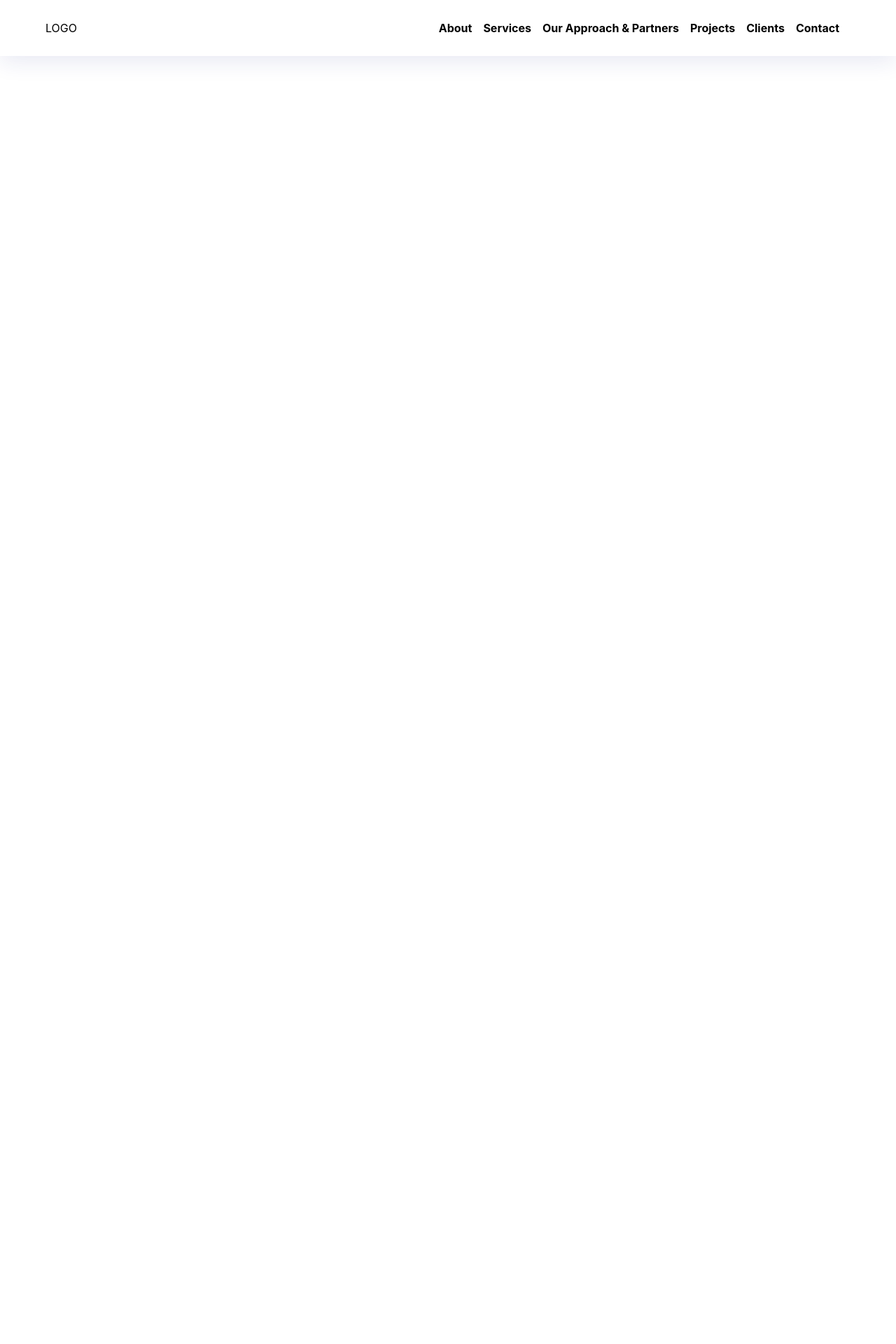
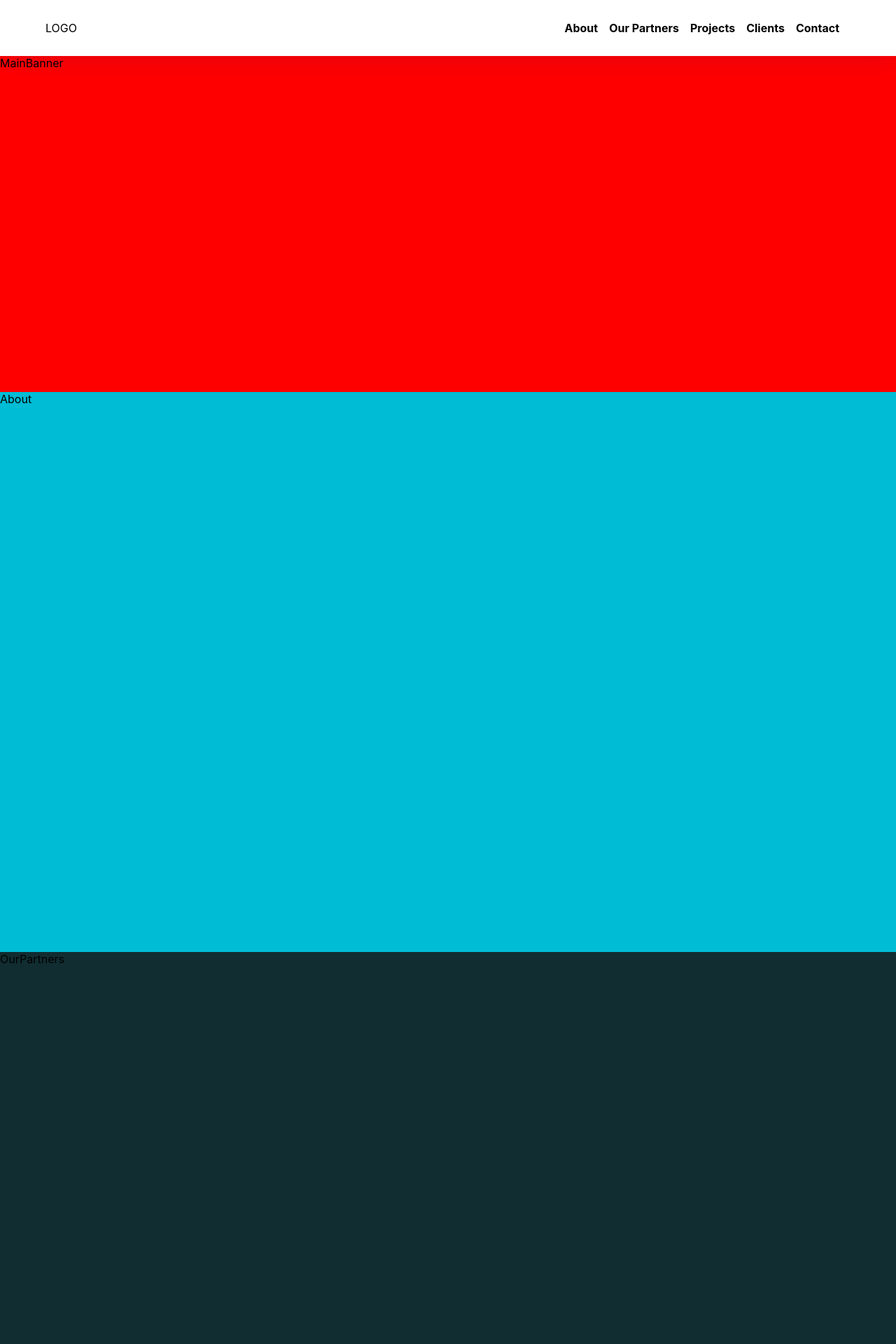
Before and after one commit to mernwizard/pentron, a React (Create React App) app: page / in a window 1280 px wide. Shown: the top 1920 px of the page at 70% size. Before the commit the page ends 800 px from the top, so only its background shows below. Built offline with nearby package versions, Linux system fonts and the light colour scheme.

Commit message:
basic layout fixed

```diff
--- a/src/App.js
+++ b/src/App.js
@@ -1,11 +1,23 @@
 import "./App.css";
 import Header from "./components/Header";
+import MainBanner from "./components/MainBanner";
 import "./styles/_app.scss";
+import About from "./components/About";
+import Clients from "./components/Clients";
+import OurPartners from "./components/OurPartners";
+import Contact from "./components/Contact";
+import Projects from "./components/Projects";
 
 function App() {
   return (
     <div className="App">
       <Header />
+      <MainBanner />
+      <About />
+      <OurPartners />
+      <Clients />
+      <Projects />
+      <Contact />
     </div>
   );
 }
--- /dev/null
+++ b/src/components/About.jsx
@@ -0,0 +1,11 @@
+import React from "react";
+
+const About = () => {
+  return (
+    <div className="about" id="about">
+      About
+    </div>
+  );
+};
+
+export default About;
--- /dev/null
+++ b/src/components/Clients.jsx
@@ -0,0 +1,11 @@
+import React from "react";
+
+const Clients = () => {
+  return (
+    <div className="clients" id="clients">
+      Clients
+    </div>
+  );
+};
+
+export default Clients;
--- /dev/null
+++ b/src/components/Contact.jsx
@@ -0,0 +1,11 @@
+import React from "react";
+
+const Contact = () => {
+  return (
+    <div className="contact" id="contact">
+      Contact
+    </div>
+  );
+};
+
+export default Contact;
--- a/src/components/Header.jsx
+++ b/src/components/Header.jsx
@@ -10,19 +10,16 @@ const Header = () => {
             <a href="#about">About</a>
           </li>
           <li>
-            <a href="#about">Services</a>
+            <a href="#ourPartners">Our Partners</a>
           </li>
           <li>
-            <a href="#about">Our Approach & Partners</a>
+            <a href="#projects">Projects</a>
           </li>
           <li>
-            <a href="#about">Projects</a>
+            <a href="#clients">Clients</a>
           </li>
           <li>
-            <a href="#about">Clients</a>
-          </li>
-          <li>
-            <a href="#about">Contact</a>
+            <a href="#contact">Contact</a>
           </li>
         </ul>
       </div>
--- /dev/null
+++ b/src/components/MainBanner.jsx
@@ -0,0 +1,7 @@
+import React from "react";
+
+const MainBanner = () => {
+  return <div className="mainBanner">MainBanner</div>;
+};
+
+export default MainBanner;
--- /dev/null
+++ b/src/components/OurPartners.jsx
@@ -0,0 +1,11 @@
+import React from "react";
+
+const OurPartners = () => {
+  return (
+    <div className="ourPartners" id="ourPartners">
+      OurPartners
+    </div>
+  );
+};
+
+export default OurPartners;
--- /dev/null
+++ b/src/components/Projects.jsx
@@ -0,0 +1,11 @@
+import React from "react";
+
+const Projects = () => {
+  return (
+    <div className="projects" id="projects">
+      Projects
+    </div>
+  );
+};
+
+export default Projects;
--- a/src/styles/_layout.scss
+++ b/src/styles/_layout.scss
@@ -30,3 +30,39 @@
     }
   }
 }
+
+.mainBanner {
+  background-color: red;
+  width: 100%;
+  height: 60vh;
+}
+
+.about {
+  background-color: #00bcd4;
+  width: 100%;
+  height: 100vh;
+}
+
+.ourPartners {
+  background-color: #112d31;
+  width: 100%;
+  height: 100vh;
+}
+
+.clients {
+  background-color: #fbff1f;
+  width: 100%;
+  height: 100vh;
+}
+
+.projects {
+  background-color: #ff0000;
+  width: 100%;
+  height: 100vh;
+}
+
+.contact {
+  background-color: #00bcd4;
+  width: 100%;
+  height: 40vh;
+}
```
